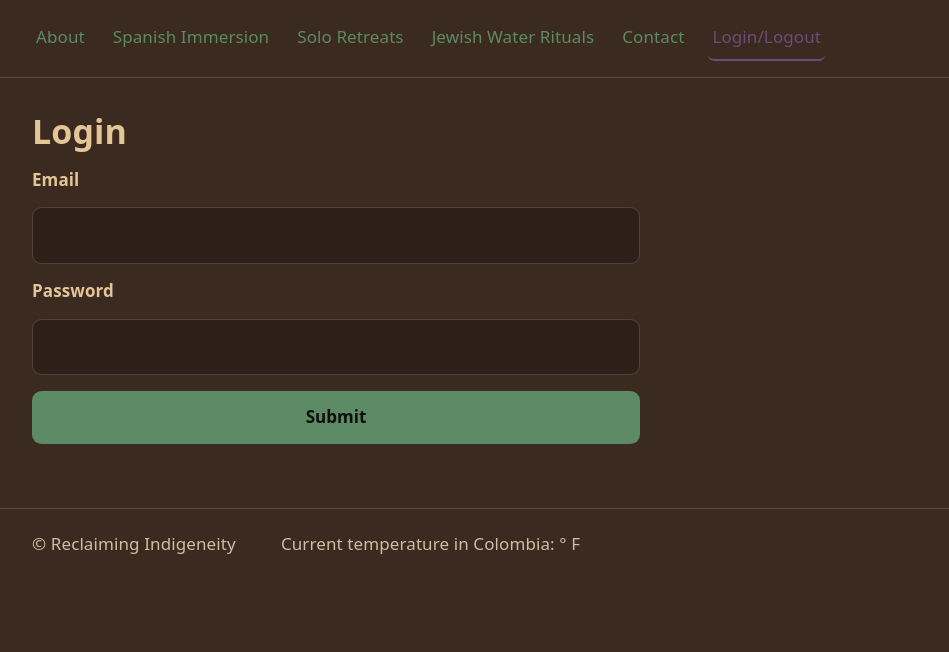
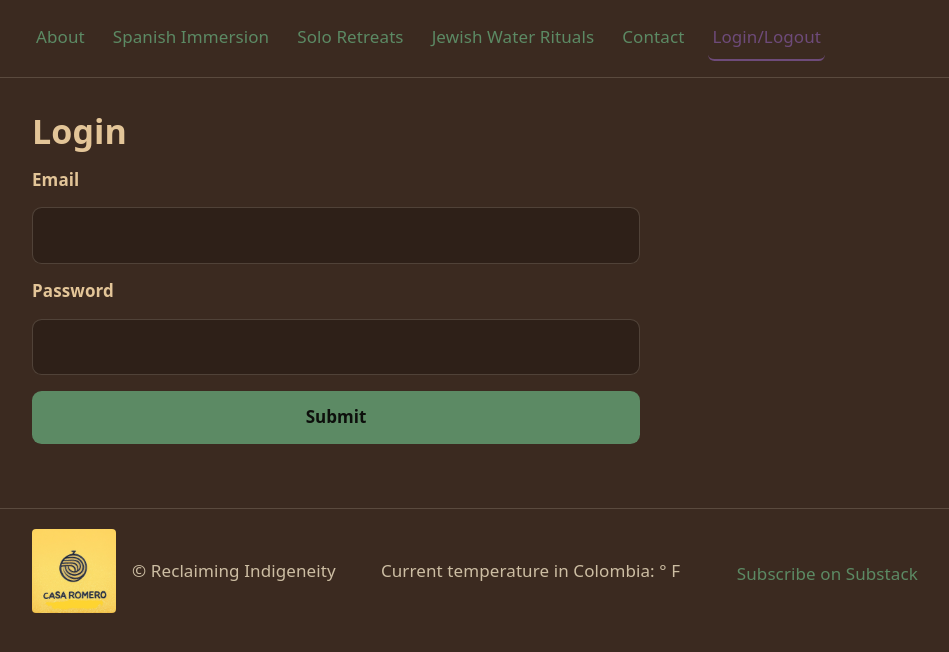
Before and after one commit to cchung2020/reclaiming-indigeneity, a React (Vite) app: page /login in a window 1280 px wide. Shown: the top 652 px of the page, without its empty margins (52-1001 px from the left). Built offline with nearby package versions, Linux system fonts and the light colour scheme; no server answers.

Commit message:
Footer Modifications

```diff
--- a/src/Footer.jsx
+++ b/src/Footer.jsx
@@ -1,19 +1,19 @@
-import { useState } from 'react';
+import { useState } from "react";
+import logo from "./assets/casa-romero-logo.jpg";
 
-
-const weather_url = "https://api.open-meteo.com/v1/forecast?latitude=3.3761&longitude=-74.8015&hourly=temperature_2m&forecast_days=1&temperature_unit=fahrenheit";
-
+const weather_url =
+  "https://api.open-meteo.com/v1/forecast?latitude=3.3761&longitude=-74.8015&hourly=temperature_2m&forecast_days=1&temperature_unit=fahrenheit";
 
 async function get_cur_temp() {
   try {
     const resp = await fetch(weather_url);
     if (!resp.ok) {
-      throw new Error("response status " + resp.status)
+      throw new Error("response status " + resp.status);
     }
-    const weather_json = await(resp.json());
+    const weather_json = await resp.json();
     return weather_json.hourly.temperature_2m[0];
-  } catch(error) {
-    console.log('API call failed')
+  } catch (error) {
+    console.log("API call failed");
     console.log(error.message);
   }
 }
@@ -21,9 +21,8 @@ async function get_cur_temp() {
 const cur_temp_outer = await get_cur_temp();
 console.log(cur_temp_outer);
 
-
 export default function Footer() {
-  const [cur_temp, setTemp] = useState('');
+  const [cur_temp, setTemp] = useState("");
 
   if (cur_temp != cur_temp_outer) {
     setTemp(cur_temp_outer);
@@ -31,10 +30,22 @@ export default function Footer() {
 
   return (
     <footer>
-      <p>&copy; Reclaiming Indigeneity
-        &nbsp;&nbsp;&nbsp;&nbsp;&nbsp;&nbsp;&nbsp;&nbsp;
-         Current temperature in Colombia: {cur_temp} &deg; F
-         </p>
+      <div className="footer-brand">
+        <img className="footer-logo" src={logo} alt="Casa Romero logo" />
+        <p>
+          &copy; Reclaiming Indigeneity
+          &nbsp;&nbsp;&nbsp;&nbsp;&nbsp;&nbsp;&nbsp;&nbsp; Current temperature
+          in Colombia: {cur_temp} &deg; F
+          &nbsp;&nbsp;&nbsp;&nbsp;&nbsp;&nbsp;&nbsp;&nbsp;
+        </p>
+        <a
+          href="https://reclaimingindigeneity.substack.com/"
+          target="_blank"
+          rel="noopener noreferrer"
+        >
+          Subscribe on Substack
+        </a>
+      </div>
     </footer>
   );
 }
--- a/src/style.css
+++ b/src/style.css
@@ -157,11 +157,48 @@ footer {
   background: transparent;
 }
 
-footer p {
+.footer-brand {
   max-width: var(--maxw);
   margin: 0 auto;
   padding: 1.25rem var(--pad) 2.5rem;
+  display: flex;
+  flex-direction: column;
+  align-items: center;
+  gap: .5rem;
+  text-align: center;
+}
+
+.footer-brand a {
+  color: var(--green);
+  text-decoration: none;
+  font-weight: 500;
+  margin-top: .4rem;
+}
+
+.footer-brand a:hover {
+  color: var(--orange);
+}
+
+.footer-logo {
+  width: 84px;
+  height: auto;
+  display: block;
+  flex-shrink: 0;
+  border-radius: .25rem;
+}
+
+footer p {
   color: var(--muted);
+  margin: 0;
+}
+
+@media (min-width: 600px) {
+  .footer-brand {
+    flex-direction: row;
+    justify-content: left;
+    gap: 1rem;
+    text-align: left;
+  }
 }
 
 form {
```
Also changed, not shown: src/assets/casa-romero-logo.jpg (added).
